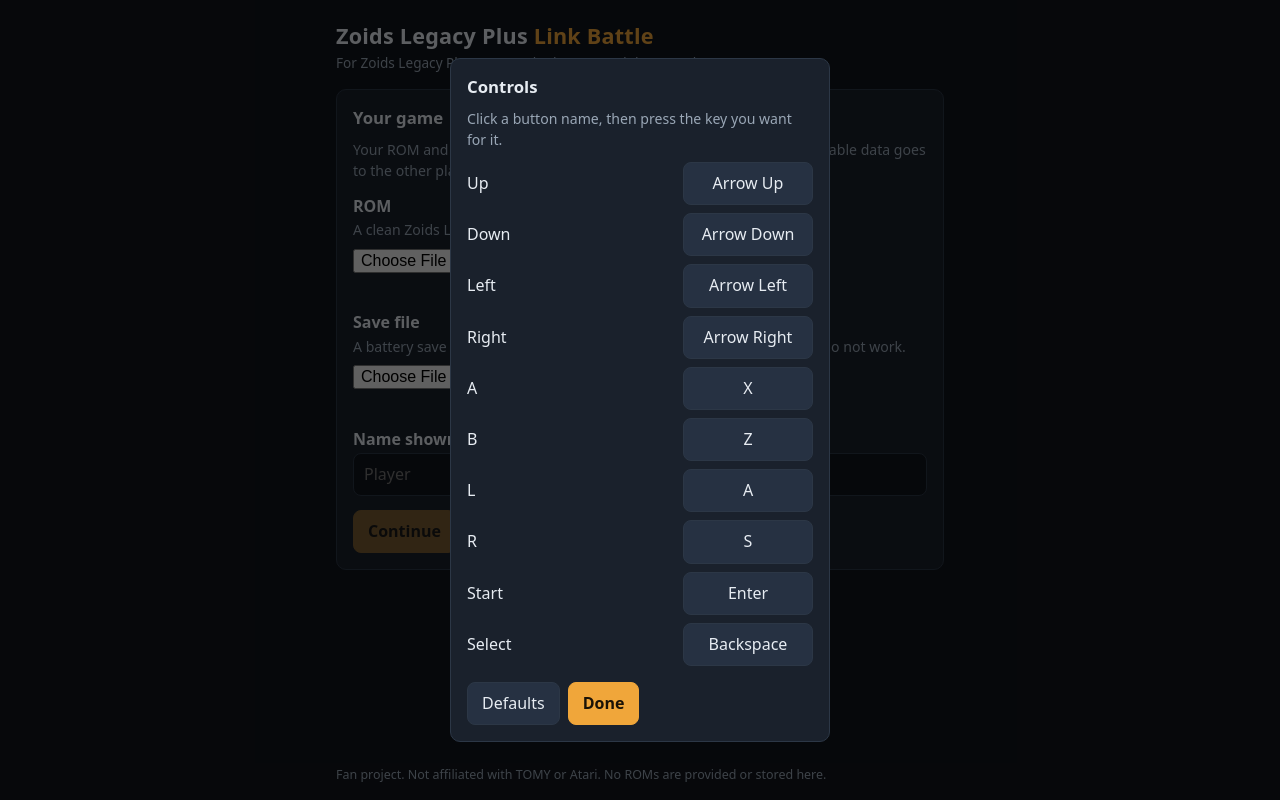
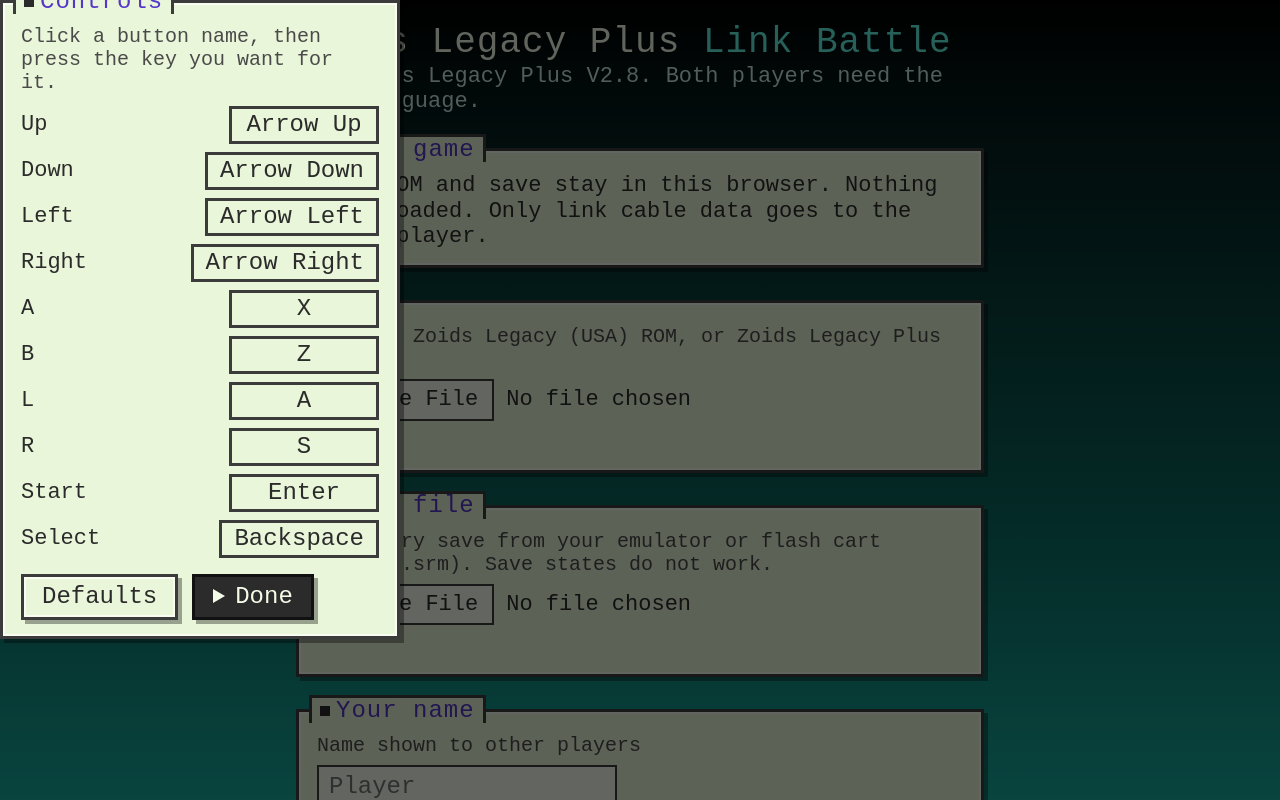
Before and after one commit to mokokocode/zoidslplinkbattle, a plain HTML site: page site/index.html in a window 1280 px wide. Both pictures are taken after a click on the button "Controls". Shown: the top 800 px of the page. Drawn offline with Linux system fonts and the light colour scheme; a web font is replaced by a local one.

Commit message:
Add files via upload

```diff
--- a/site/index.html
+++ b/site/index.html
@@ -16,11 +16,13 @@
 <main>
   <!-- 1. files -->
   <section id="view-setup" class="view">
-    <h2>Your game</h2>
+    <div class="panel">
+      <h2 class="tab">Your game</h2>
       <p class="note">Your ROM and save stay in this browser. Nothing is uploaded. Only link cable data goes to the other player.</p>
+    </div>
 
-    <div class="field">
-      <label for="rom-file">ROM</label>
+    <div class="panel field">
+      <label for="rom-file" class="tab">ROM</label>
       <p class="hint">A clean Zoids Legacy (USA) ROM, or Zoids Legacy Plus <span class="ver"></span>.</p>
       <input type="file" id="rom-file" accept=".gba,.bin,.agb">
       <p id="rom-status" class="status" role="status"></p>
@@ -30,15 +32,16 @@
       </div>
     </div>
 
-    <div class="field">
-      <label for="save-file">Save file</label>
+    <div class="panel field">
+      <label for="save-file" class="tab">Save file</label>
       <p class="hint">A battery save from your emulator or flash cart (.sav, .srm). Save states do not work.</p>
       <input type="file" id="save-file" accept=".sav,.srm,.sa1,.sa2,.fla,.bin,.dat">
       <p id="save-status" class="status" role="status"></p>
     </div>
 
-    <div class="field">
-      <label for="name">Name shown to other players</label>
+    <div class="panel field">
+      <h2 class="tab">Your name</h2>
+      <label for="name" class="hint">Name shown to other players</label>
       <input type="text" id="name" maxlength="16" autocomplete="off" placeholder="Player">
     </div>
 
@@ -50,25 +53,30 @@
 
   <!-- 2. rooms -->
   <section id="view-lobby" class="view" hidden>
-    <h2>Rooms</h2>
+    <div class="panel">
+      <h2 class="tab">Rooms</h2>
+      <p id="lobby-status" class="status" role="status"></p>
+      <ul id="rooms"></ul>
+      <p id="no-rooms" hidden>No room available</p>
+    </div>
     <div class="row">
       <button id="create-room" class="primary">Create room</button>
       <button id="refresh">Refresh</button>
       <button id="back-setup">Change files</button>
     </div>
-    <p id="lobby-status" class="status" role="status"></p>
-    <ul id="rooms"></ul>
-    <p id="no-rooms" hidden>No room available</p>
   </section>
 
   <!-- 3. room -->
   <section id="view-room" class="view" hidden>
+    <div class="panel">
+      <span class="tab">Room</span>
       <h2 id="room-title">Room</h2>
+      <p id="room-status" class="status" role="status"></p>
+    </div>
     <ul id="players">
-      <li><span class="tag">Player 1</span> <span id="p1-name"></span> <span id="p1-state" class="state"></span></li>
-      <li><span class="tag">Player 2</span> <span id="p2-name"></span> <span id="p2-state" class="state"></span></li>
+      <li class="panel"><span class="tab">Player 1</span> <span id="p1-name"></span> <span id="p1-state" class="state"></span></li>
+      <li class="panel"><span class="tab">Player 2</span> <span id="p2-name"></span> <span id="p2-state" class="state"></span></li>
     </ul>
-    <p id="room-status" class="status" role="status"></p>
     <div class="row">
       <button id="ready" class="primary" hidden>Ready</button>
       <button id="start" class="primary" hidden disabled>Start</button>
@@ -78,12 +86,16 @@
 
   <!-- 4. game -->
   <section id="view-game" class="view" hidden>
+    <div class="panel">
+      <h2 class="tab">Battle</h2>
       <div id="screen-wrap">
         <canvas id="canvas" width="240" height="160"></canvas>
         <div id="overlay" hidden></div>
       </div>
       <p id="link-status" class="status" role="status"></p>
-    <div id="pad" hidden>
+    </div>
+    <div id="pad" class="panel" hidden>
+      <span class="tab">Buttons</span>
       <div class="pad-row top">
         <button data-k="l" class="shoulder">L</button>
         <button data-k="r" class="shoulder">R</button>
@@ -114,8 +126,8 @@
   </section>
 </main>
 
-<dialog id="controls">
-  <h2>Controls</h2>
+<dialog id="controls" class="panel">
+  <h2 class="tab">Controls</h2>
   <p class="hint">Click a button name, then press the key you want for it.</p>
   <table id="keys"></table>
   <div class="row">
--- a/site/style.css
+++ b/site/style.css
@@ -1,98 +1,127 @@
+/* Look inspired by the game's menus, drawn in CSS. No game graphics. Font: VT323 (SIL Open Font License, vendor/fonts). */
+@font-face { font-family: "VT323"; font-style: normal; font-weight: 400; font-display: swap;
+  src: url("vendor/fonts/vt323-latin-400-normal.woff2") format("woff2"); }
 :root {
-  --bg: #11151c;
-  --panel: #1a212c;
-  --line: #2c3746;
-  --text: #e7ecf2;
-  --dim: #9aa7b6;
-  --accent: #f0a63a;
-  --accent-text: #1a1206;
-  --ok: #6fd08c;
-  --bad: #ff8a7a;
+  --ink: #2b2b2b;
+  --panel: #e9f6d9;
+  --panel-hi: #f9fdf1;
+  --line: #3b3b3b;
+  --dim: #4a4a4a;
+  --label: #5536c9;
+  --ok: #1c6630;
+  --bad: #9c2219;
+  --shadow: rgba(0, 0, 0, 0.35);
 }
 * { box-sizing: border-box; }
 html, body { margin: 0; }
 body {
-  background: var(--bg);
-  color: var(--text);
-  font: 16px/1.45 system-ui, -apple-system, "Segoe UI", Roboto, sans-serif;
+  background: linear-gradient(180deg, #000000 0, #04201f 140px, #0b6f66 55%, #1fd8c8 100%) #0b6f66;
+  color: var(--ink);
+  font: 22px/1.15 "VT323", "Courier New", monospace;
   min-height: 100vh;
   display: flex;
   flex-direction: column;
 }
-header, main, footer { width: 100%; max-width: 640px; margin: 0 auto; padding: 0 16px; }
-header { padding-top: 20px; }
-h1 { font-size: 1.35rem; margin: 0; letter-spacing: 0.01em; }
-h1 span { color: var(--accent); }
-#version-line { margin: 2px 0 0; color: var(--dim); font-size: 0.85rem; }
-h2 { font-size: 1.05rem; margin: 0 0 10px; }
-main { flex: 1; padding-top: 16px; padding-bottom: 24px; }
-.view { background: var(--panel); border: 1px solid var(--line); border-radius: 10px; padding: 16px; }
-.note, .hint { color: var(--dim); font-size: 0.88rem; margin: 0 0 8px; }
-.field { margin: 14px 0; }
-.field > label, #lang-row label { display: block; font-weight: 600; margin-bottom: 2px; }
+header, main, footer { width: 100%; max-width: 720px; margin: 0 auto; padding: 0 16px; }
+header { padding-top: 24px; }
+h1 { font-size: 36px; font-weight: 400; line-height: 1.05; margin: 0; letter-spacing: 1px; color: #f4fbe8; }
+h1 span { color: #5ff0e0; }
+#version-line { margin: 2px 0 0; color: #c9e9e4; }
+h2 { font-size: 28px; font-weight: 400; margin: 0; }
+main { flex: 1; padding-top: 34px; padding-bottom: 24px; }
+.view { display: flex; flex-direction: column; gap: 32px; }
+.panel {
+  position: relative; background: var(--panel); color: var(--ink); border: 3px solid var(--line);
+  box-shadow: inset 0 0 0 2px var(--panel-hi), 4px 4px 0 var(--shadow);
+  padding: 22px 18px 16px; margin: 0;
+}
+.tab {
+  position: absolute; top: -17px; left: 10px; display: flex; align-items: center; gap: 6px;
+  padding: 0 8px; height: 28px; background: var(--panel); border: 3px solid var(--line); border-bottom: 0;
+  font-size: 24px; font-weight: 400; line-height: 1; letter-spacing: 1px; color: var(--label); white-space: nowrap;
+}
+.tab::before { content: ""; width: 10px; height: 10px; background: var(--ink); }
+.hint { color: var(--dim); font-size: 20px; margin: 0 0 8px; display: block; }
+.note { margin: 0; }
 input[type="text"], select {
-  width: 100%; padding: 9px 10px; border-radius: 8px; border: 1px solid var(--line);
-  background: var(--bg); color: var(--text); font: inherit;
+  width: 100%; max-width: 300px; padding: 6px 10px; border: 2px solid var(--line); border-radius: 0;
+  background: var(--panel-hi); color: var(--ink); font: inherit; font-size: 24px;
 }
-input[type="file"] { width: 100%; color: var(--dim); font: inherit; }
-#lang-row { margin-top: 8px; }
-.status { min-height: 1.3em; margin: 6px 0 0; font-size: 0.9rem; color: var(--dim); overflow-wrap: anywhere; }
+input[type="file"] { width: 100%; color: var(--ink); font: inherit; }
+input[type="file"]::file-selector-button {
+  font: inherit; color: var(--ink); background: var(--panel-hi); border: 2px solid var(--line);
+  padding: 6px 14px; margin-right: 12px; cursor: pointer;
+}
+#lang-row { margin-top: 10px; }
+#lang-row label { display: block; color: var(--dim); font-size: 20px; }
+.status { min-height: 1.15em; margin: 8px 0 0; color: var(--dim); overflow-wrap: anywhere; }
 .status.ok { color: var(--ok); }
 .status.bad { color: var(--bad); }
-.row { display: flex; flex-wrap: wrap; gap: 8px; margin-top: 12px; }
+.row { display: flex; flex-wrap: wrap; gap: 14px; }
 button {
-  font: inherit; color: var(--text); background: #263142; border: 1px solid var(--line);
-  border-radius: 8px; padding: 9px 14px; cursor: pointer; touch-action: manipulation;
+  font: inherit; font-size: 24px; line-height: 1; color: var(--ink); background: var(--panel);
+  border: 3px solid var(--line); border-radius: 0; padding: 8px 18px; min-height: 46px; cursor: pointer;
+  box-shadow: inset 0 0 0 2px var(--panel-hi), 4px 4px 0 var(--shadow); touch-action: manipulation;
 }
-button:hover:not(:disabled) { background: #2f3c50; }
-button:disabled { opacity: 0.45; cursor: default; }
-button.primary { background: var(--accent); color: var(--accent-text); border-color: var(--accent); font-weight: 600; }
-button.primary:hover:not(:disabled) { background: #f7b656; }
-button:focus-visible, input:focus-visible, select:focus-visible { outline: 2px solid var(--accent); outline-offset: 2px; }
+button:hover:not(:disabled) { background: var(--panel-hi); }
+button:active:not(:disabled) { transform: translate(2px, 2px); box-shadow: inset 0 0 0 2px var(--panel-hi), 2px 2px 0 var(--shadow); }
+button:disabled { opacity: 0.5; cursor: default; }
+button.primary { background: var(--ink); color: #f4fbe8; border-color: #111111; box-shadow: 4px 4px 0 var(--shadow); }
+button.primary::before {
+  content: ""; display: inline-block; width: 0; height: 0; margin-right: 10px;
+  border-top: 7px solid transparent; border-bottom: 7px solid transparent; border-left: 12px solid #f4fbe8;
+}
+button.primary:hover:not(:disabled) { background: #444444; }
+button.primary:active:not(:disabled) { box-shadow: 2px 2px 0 var(--shadow); }
+button:focus-visible, input:focus-visible, select:focus-visible { outline: 3px solid #ffffff; outline-offset: 2px; box-shadow: 0 0 0 6px #111111; }
 
-#rooms, #players { list-style: none; padding: 0; margin: 12px 0 0; }
-#rooms li, #players li {
-  display: flex; align-items: center; gap: 10px; padding: 10px 12px; margin-bottom: 8px;
-  background: var(--bg); border: 1px solid var(--line); border-radius: 8px;
+#rooms { list-style: none; padding: 0; margin: 4px 0 0; display: flex; flex-direction: column; gap: 10px; }
+#rooms li {
+  display: flex; flex-wrap: wrap; align-items: center; gap: 4px 12px; padding: 8px 10px;
+  background: var(--panel-hi); border: 2px solid var(--line);
 }
-#rooms .who { flex: 1; min-width: 0; overflow: hidden; text-overflow: ellipsis; white-space: nowrap; font-weight: 600; }
-#rooms .meta, .state { color: var(--dim); font-size: 0.85rem; }
-#no-rooms { color: var(--dim); text-align: center; padding: 22px 0 8px; margin: 0; }
-.tag { font-size: 0.75rem; color: var(--accent); border: 1px solid var(--line); border-radius: 6px; padding: 2px 6px; white-space: nowrap; }
-#players li span:nth-child(2) { flex: 1; font-weight: 600; min-width: 0; overflow: hidden; text-overflow: ellipsis; }
+#rooms .who { flex: 1; min-width: 0; overflow: hidden; text-overflow: ellipsis; white-space: nowrap; font-size: 26px; }
+#rooms .meta, .state { color: var(--dim); font-size: 20px; }
+#rooms button { box-shadow: none; }
+#no-rooms { color: var(--dim); text-align: center; padding: 18px 0 6px; margin: 0; }
+#players { list-style: none; padding: 0; margin: 0; display: flex; flex-wrap: wrap; gap: 32px 24px; }
+#players li { flex: 1 1 260px; min-width: 0; display: flex; flex-direction: column; gap: 4px; }
+#players li span:nth-child(2) { font-size: 32px; line-height: 1; min-width: 0; overflow: hidden; text-overflow: ellipsis; }
+#players .state { font-size: 22px; min-height: 1.15em; }
 
-#screen-wrap { position: relative; width: 100%; max-width: 480px; margin: 0 auto; aspect-ratio: 3 / 2; background: #000; border-radius: 6px; overflow: hidden; }
+#screen-wrap { position: relative; width: 100%; max-width: 480px; margin: 4px auto 0; aspect-ratio: 3 / 2; background: #000; border: 3px solid var(--line); overflow: hidden; }
 #canvas { width: 100%; height: 100%; display: block; image-rendering: pixelated; image-rendering: crisp-edges; }
 #overlay {
   position: absolute; inset: 0; display: flex; align-items: center; justify-content: center; text-align: center;
-  background: rgba(8, 11, 16, 0.86); color: var(--text); padding: 16px; font-size: 0.95rem;
+  background: rgba(0, 0, 0, 0.86); color: #f4fbe8; padding: 16px;
 }
 #overlay[hidden] { display: none; }
 #link-status { text-align: center; }
 
-#pad { user-select: none; -webkit-user-select: none; touch-action: none; margin-top: 10px; }
+#pad { user-select: none; -webkit-user-select: none; touch-action: none; }
 #pad button { touch-action: none; -webkit-tap-highlight-color: transparent; }
-#pad button.on { background: var(--accent); color: var(--accent-text); border-color: var(--accent); }
+#pad button.on { background: var(--ink); color: #f4fbe8; transform: translate(2px, 2px); }
 .pad-row { display: flex; justify-content: space-between; align-items: center; }
 .pad-row.top { margin-bottom: 8px; }
 .pad-row.bottom { justify-content: center; gap: 14px; margin-top: 10px; }
-.shoulder { width: 84px; padding: 10px 0; }
-.pill { border-radius: 999px; padding: 8px 16px; font-size: 0.85rem; }
-.dpad { display: grid; grid-template-columns: repeat(3, 52px); grid-template-rows: repeat(3, 52px); }
-.d { padding: 0; font-size: 1rem; }
+.shoulder { width: 84px; padding: 8px 0; }
+.pill { padding: 8px 16px; font-size: 22px; }
+.dpad { display: grid; grid-template-columns: repeat(3, 56px); grid-template-rows: repeat(3, 56px); }
+.d { padding: 0; font: 16px/1 system-ui, sans-serif; box-shadow: inset 0 0 0 2px var(--panel-hi); }
 .d.up { grid-area: 1 / 2; } .d.left { grid-area: 2 / 1; } .d.right { grid-area: 2 / 3; } .d.down { grid-area: 3 / 2; }
 .ab { display: flex; gap: 14px; align-items: center; }
-.round { width: 64px; height: 64px; border-radius: 50%; padding: 0; font-weight: 700; font-size: 1.1rem; }
+.round { width: 64px; height: 64px; border-radius: 50%; padding: 0; font-size: 28px; }
 .round.a { margin-bottom: 26px; }
 
-dialog { background: var(--panel); color: var(--text); border: 1px solid var(--line); border-radius: 10px; padding: 16px; width: min(92vw, 380px); }
+dialog { width: min(92vw, 400px); overflow: visible; }
 dialog::backdrop { background: rgba(0, 0, 0, 0.6); }
+dialog .row { margin-top: 12px; }
 #keys { width: 100%; border-collapse: collapse; }
 #keys td { padding: 4px 0; }
 #keys td:last-child { text-align: right; }
-#keys button { min-width: 130px; }
-#keys button.listening { border-color: var(--accent); color: var(--accent); }
+#keys button { min-width: 150px; box-shadow: none; min-height: 38px; padding: 4px 12px; }
+#keys button.listening { background: var(--ink); color: #f4fbe8; }
 
-footer { color: var(--dim); font-size: 0.78rem; padding-bottom: 16px; }
+footer { color: #052b28; font-size: 20px; padding-bottom: 16px; }
 footer p { margin: 0; }
 [hidden] { display: none !important; }
```
Lines whose indentation alone changed are shown as unchanged.
